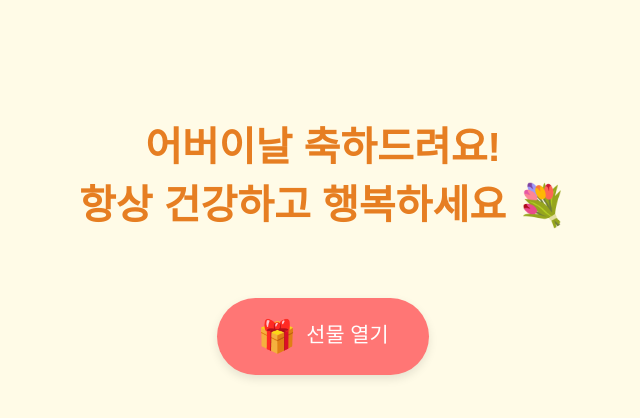
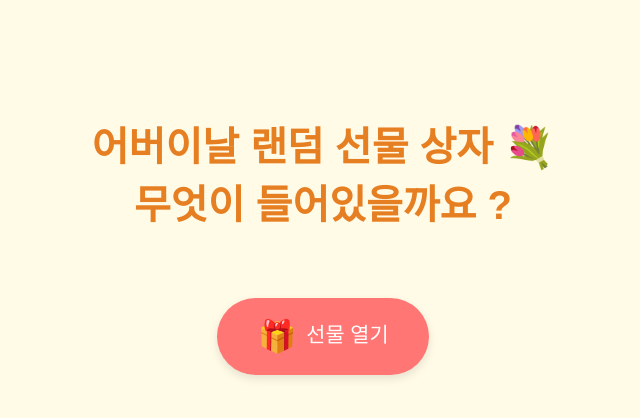
Before and after one commit to rlaghtjd0729/ParentsDay, a plain HTML site: page index.html in a window 1280 px wide. Shown: the whole page, without its empty margins (317-957 px from the left). Drawn offline with Linux system fonts and the light colour scheme.

Commit message:
Update index.html

```diff
--- a/index.html
+++ b/index.html
@@ -69,7 +69,7 @@
 <meta name="twitter:card" content="none" />
 
 <body>
-  <h1>어버이날 축하드려요!<br>항상 건강하고 행복하세요 💐</h1>
+  <h1>어버이날 랜덤 선물 상자 💐 <br>무엇이 들어있을까요 ? </h1>
   <button class="gift-btn" onclick="showGift()">선물 열기</button>
 
   <!-- 모달 구조 -->
```
